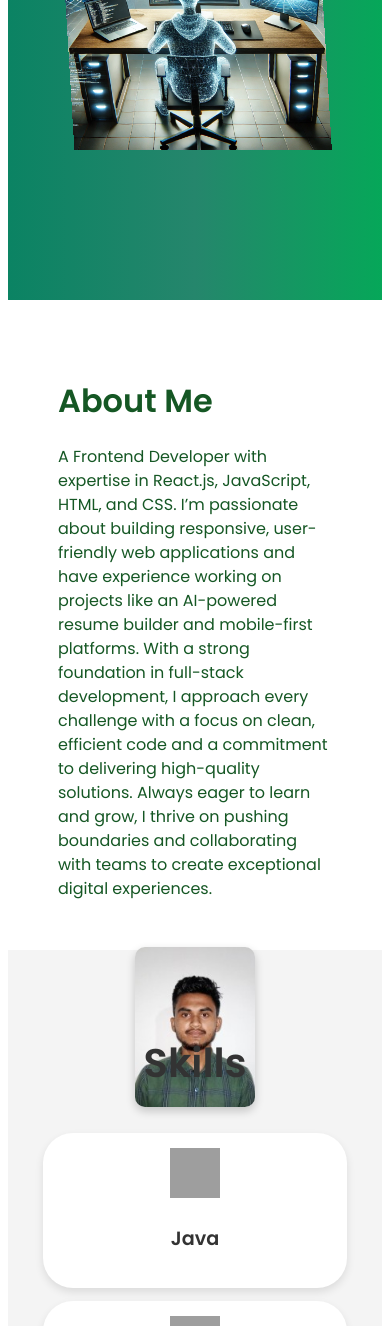
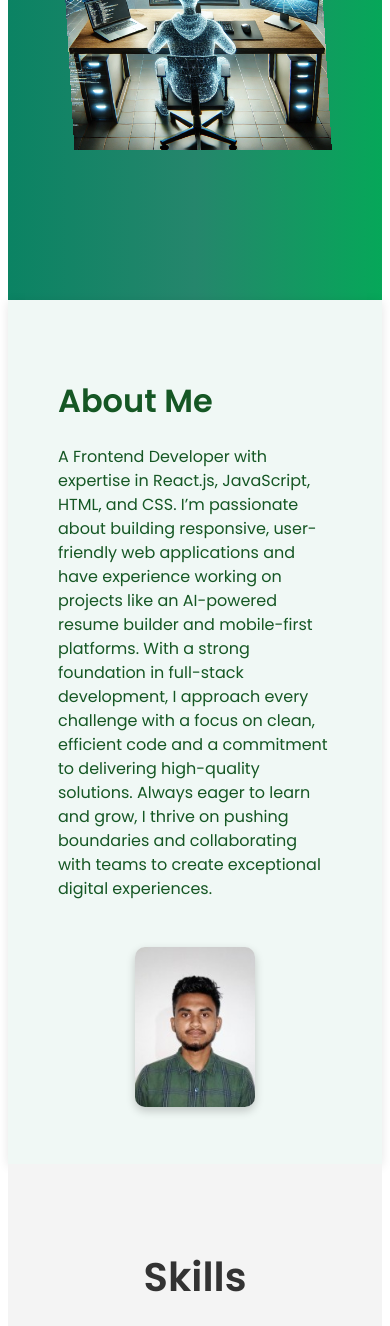
Before and after one commit to ikbal-hussain/ikbal-hussain.github.io, a React (Vite) app: page / in a window 390 px wide. Shown: the part 652-1978 px from the top of the page. Built offline with nearby package versions, Linux system fonts and the light colour scheme; grey boxes are pictures that could not be loaded.

Commit message:
files added4

```diff
--- a/src/styles/About.css
+++ b/src/styles/About.css
@@ -3,38 +3,66 @@
     justify-content: space-between;
     align-items: center;
     padding: 50px;
-    /* background-color: #d4edda; Light green background */
     height: 450px;
+    background-color: #f0f8f5;
+    transition: background-color 0.5s ease-in-out, box-shadow 0.5s ease-in-out;
+    box-shadow: 0 2px 10px rgba(0, 0, 0, 0.1);
+}
+
+.about-section:hover {
+    background-color: #e8fff2;
+    box-shadow: 0 6px 20px rgba(0, 0, 0, 0.2);
 }
 
 .content-container {
     flex: 1;
-    color: #155724; /* Darker green for text */
+    color: #155724;
+    transition: transform 0.4s ease-in-out;
+}
+
+.about-section:hover .content-container {
+    transform: translateY(-10px); /* Slight lift on hover */
 }
 
 .section-title {
     font-size: 2.5rem;
     font-weight: bold;
     margin-bottom: 20px;
+    transition: color 0.3s ease-in-out;
+}
+
+.about-section:hover .section-title {
+    color: #0a5a3e;
 }
 
 .section-description {
     font-size: 1.2rem;
     line-height: 1.5;
+    transition: color 0.3s ease-in-out;
 }
 
-  /* Styling for the about image */
+.about-section:hover .section-description {
+    color: #064d2c;
+}
+
 .image-container {
     flex: 1;
     text-align: center;
+    transition: transform 0.5s ease-in-out;
 }
 
 .about-image {
-    max-width: 221px; /* Adjust the size as needed */
+    max-width: 221px;
     width: 80%;
     height: auto;
-    border-radius: 10px; /* Rounded corners for a modern look */
-    box-shadow: 0 4px 10px rgba(0, 0, 0, 0.2); /* Subtle shadow for depth */
+    border-radius: 10px;
+    box-shadow: 0 4px 10px rgba(0, 0, 0, 0.2);
+    transition: transform 0.4s ease-in-out, box-shadow 0.3s ease-in-out;
+}
+
+.about-image:hover {
+    transform: scale(1.05);
+    box-shadow: 0 8px 20px rgba(0, 0, 0, 0.3);
 }
 
 /* Mobile responsiveness */
@@ -58,3 +86,21 @@
         max-width: 300px;
     }
 }
+/* tablet  */
+@media (max-width: 1068px) {
+    .about-section {
+        height: auto;
+    }
+
+    .section-title {
+        font-size: 2rem;
+    }
+
+    .section-description {
+        font-size: 1rem;
+    }
+
+    .about-image {
+        max-width: 300px;
+    }
+}
--- a/src/styles/Navbar.css
+++ b/src/styles/Navbar.css
@@ -82,11 +82,17 @@
 
     .nav-links.open {
         display: flex;
-        gap: 8px;
+        gap: 0px;
     }
 
     .nav-links li {
-        margin: 10px 0;
+        margin: 1px;
+        /* padding: 5px; */
+        text-align: center;
+    }
+    .nav-links li a {
+        margin: 10px;
+        padding: 0px 25px;
         text-align: center;
     }
 
```
Lines whose indentation alone changed are shown as unchanged.
